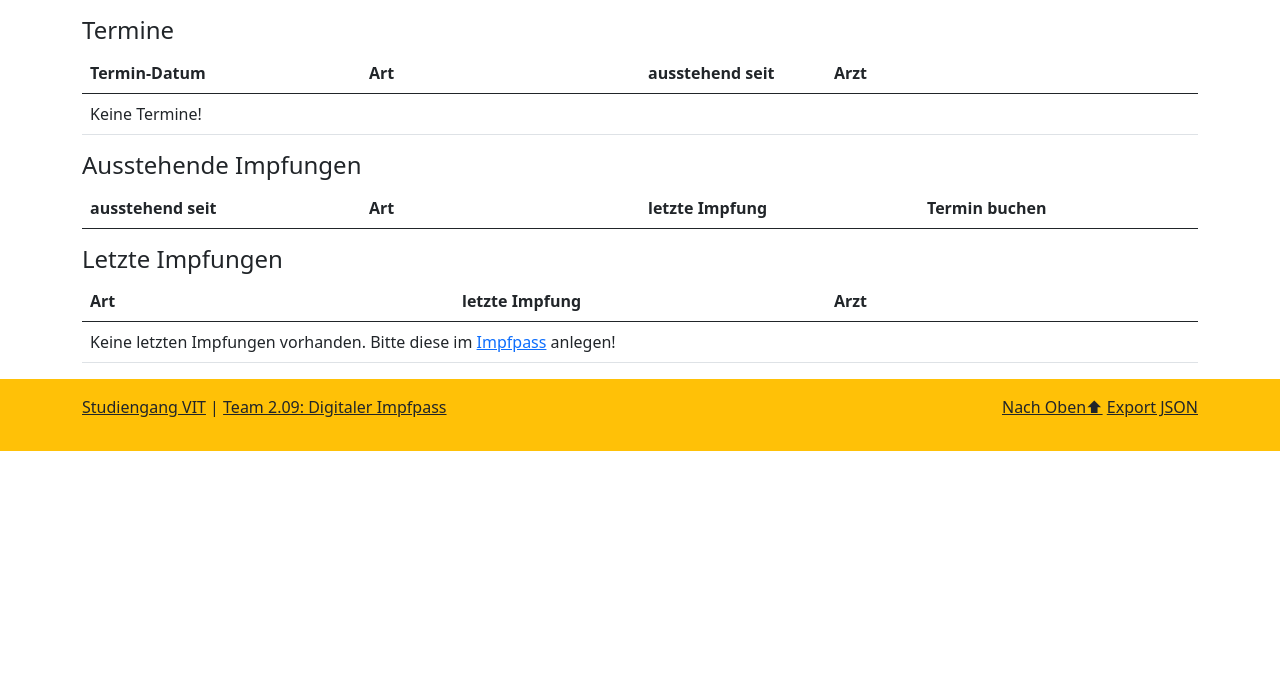
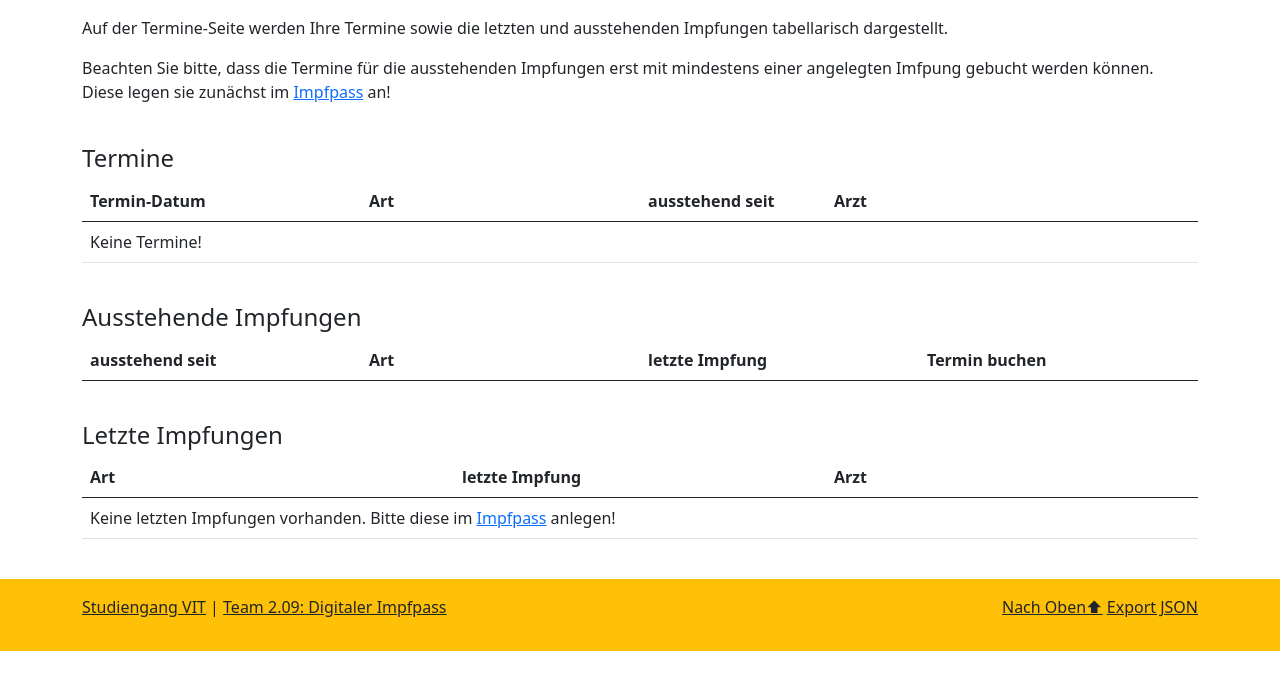
Before and after one commit to FranzBogmann/M10-TL_Impfpass_Webanwendung, a PHP site: page /Termine.php in a window 1280 px wide. Shown: the part 60-750 px from the top of the page. Run offline with PHP 8.4, Linux system fonts and the light colour scheme; lists and menus that the app fills with data are empty.

Commit message:
Beschreibungstext + Abstände bei Termine-Seite

```diff
--- a/Termine.php
+++ b/Termine.php
@@ -93,7 +93,10 @@
                 </div>
             </div>
 
-
+            <p>Auf der Termine-Seite werden Ihre Termine sowie die letzten und ausstehenden Impfungen tabellarisch dargestellt.</p>
+            <p>Beachten Sie bitte, dass die Termine für die ausstehenden Impfungen erst mit mindestens einer angelegten Imfpung gebucht werden können.
+               Diese legen sie zunächst im <a href='Impfpass.php'>Impfpass</a> an!</p>
+            <br>
             <h4>Termine</h4>
             <div class="row">
                 <div class="table-responsive">
@@ -113,7 +116,7 @@
                     </table>
                 </div>
             </div>
-
+            <br>
             <h4>Ausstehende Impfungen</h4>
             <div class="row">
                 <div class="table-responsive">
@@ -132,7 +135,7 @@
                     </table>
                 </div>
             </div>
-
+            <br>
             <h4>Letzte Impfungen</h4>
             <div class="row">
                 <div class="table-responsive">
@@ -151,7 +154,7 @@
                 </div>
             </div>
         </div>
-
+        <br>
 
         <!-- Hier endet der Inhalt der Seite-->
 
```
